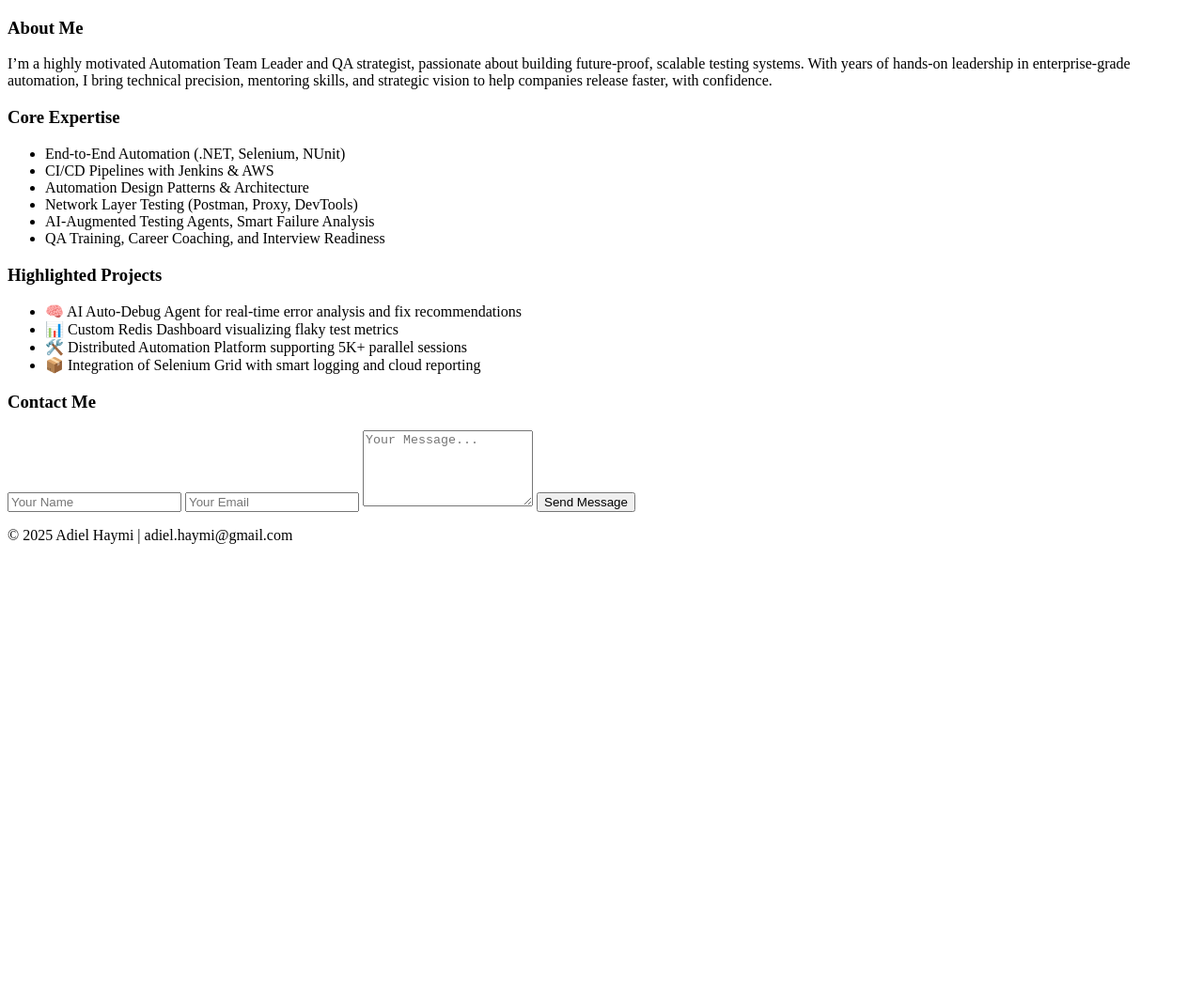
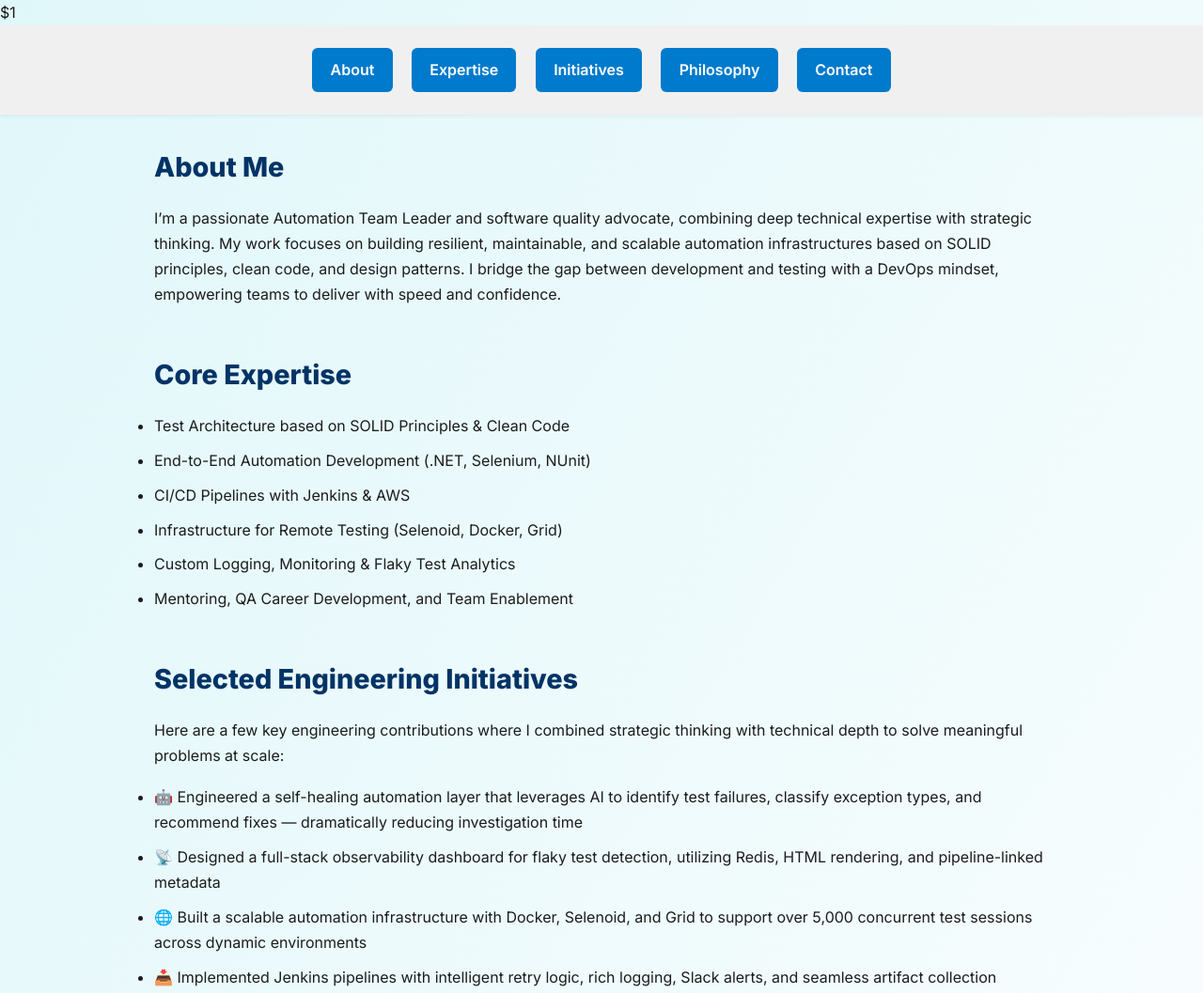
Before and after one commit to adiel122/adiel-haymi.github.io, a plain HTML site: page index.html in a window 1280 px wide. Shown: the top 1057 px of the page at 94% size. Before the commit the page ends 800 px from the top, so only its background shows below. Drawn offline with nearby package versions, Linux system fonts and the light colour scheme.

Commit message:
Update index.html

```diff
--- a/index.html
+++ b/index.html
@@ -1,43 +1,191 @@
 <!DOCTYPE html>
 <html lang="en">
 <head>
-  <!-- ... head content ... -->
+  <meta charset="UTF-8">
+  <meta name="viewport" content="width=device-width, initial-scale=1.0">
+  <title>Adiel Haymi – Automation Team Leader</title>
+  <link href="https://fonts.googleapis.com/css2?family=Inter:wght@400;600;800&display=swap" rel="stylesheet">
+  <script src="https://unpkg.com/scrollreveal"></script>
+  <style>
+    * {
+      margin: 0;
+      padding: 0;
+      box-sizing: border-box;
+    }
+    body {
+      font-family: 'Inter', sans-serif;
+      background: linear-gradient(to bottom right, #e0f7fa, #ffffff);
+      color: #1c1c1c;
+      line-height: 1.7;
+      overflow-x: hidden;
+    }
+    .intro-screen {
+      position: fixed;
+      top: 0;
+      left: 0;
+      width: 100vw;
+      height: 100vh;
+      background: #003366;
+      color: #fff;
+      display: flex;
+      align-items: center;
+      justify-content: center;
+      flex-direction: column;
+      z-index: 9999;
+      animation: fadeOut 1s 2.5s forwards;
+    }
+    .intro-screen h1 {
+      font-size: 2.5rem;
+      animation: slideUp 1s ease-in-out;
+    }
+    @keyframes slideUp {
+      from { transform: translateY(40px); opacity: 0; }
+      to { transform: translateY(0); opacity: 1; }
+    }
+    @keyframes fadeOut {
+      to { opacity: 0; visibility: hidden; }
+    }
+    header {
+      background: #003366;
+      color: white;
+      padding: 2rem;
+      text-align: center;
+      box-shadow: 0 4px 10px rgba(0,0,0,0.15);
+    }
+    header h1 {
+      font-size: 2.8rem;
+      font-weight: 800;
+    }
+    header h2 {
+      font-weight: 400;
+      font-size: 1.3rem;
+      margin-top: 0.5rem;
+    }
+    .links {
+      margin-top: 1.2rem;
+    }
+    .links a, .btn {
+      display: inline-block;
+      margin: 0.5rem;
+      text-decoration: none;
+      color: #fff;
+      background: #007acc;
+      padding: 0.6rem 1.2rem;
+      border-radius: 6px;
+      font-weight: 600;
+      transition: background 0.3s;
+    }
+    .links a:hover, .btn:hover {
+      background: #005999;
+    }
+    .container {
+      max-width: 1000px;
+      margin: auto;
+      padding: 2rem 1.5rem;
+    }
+    section {
+      margin-bottom: 3rem;
+    }
+    h3 {
+      font-size: 1.8rem;
+      color: #003366;
+      margin-bottom: 1rem;
+    }
+    ul li {
+      margin-bottom: 0.6rem;
+    }
+    form {
+      display: flex;
+      flex-direction: column;
+      gap: 1rem;
+      background: #f9f9f9;
+      padding: 1.5rem;
+      border-radius: 8px;
+      box-shadow: 0 0 8px rgba(0,0,0,0.05);
+    }
+    form input, form textarea {
+      padding: 0.8rem;
+      border: 1px solid #ccc;
+      border-radius: 4px;
+      font-size: 1rem;
+      width: 100%;
+    }
+    footer {
+      text-align: center;
+      padding: 2rem;
+      background: #e0e0e0;
+      font-size: 0.9rem;
+    }
+    @media (max-width: 600px) {
+      header h1 { font-size: 1.8rem; }
+      header h2 { font-size: 1rem; }
+      .links a, .btn {
+        display: block;
+        width: 100%;
+        margin: 0.5rem 0;
+        text-align: center;
+      }
+    }
+  </style>
 </head>
-<body>
-  <!-- ... intro-screen and header ... -->
+$1
+
+  <nav style="background: #f0f0f0; padding: 1rem; text-align: center; position: sticky; top: 0; z-index: 1000; box-shadow: 0 2px 4px rgba(0,0,0,0.05);">
+    <a href="#about" class="btn">About</a>
+    <a href="#expertise" class="btn">Expertise</a>
+    <a href="#initiatives" class="btn">Initiatives</a>
+    <a href="#philosophy" class="btn">Philosophy</a>
+    <a href="#contact" class="btn">Contact</a>
+  </nav>
 
   <div class="container">
-    <section class="fade-up">
+    <section id="about" class="fade-up">
       <h3>About Me</h3>
       <p>
-        I’m a highly motivated Automation Team Leader and QA strategist, passionate about building future-proof, scalable testing systems. With years of hands-on leadership in enterprise-grade automation, I bring technical precision, mentoring skills, and strategic vision to help companies release faster, with confidence.
+        I’m a passionate Automation Team Leader and software quality advocate, combining deep technical expertise with strategic thinking. My work focuses on building resilient, maintainable, and scalable automation infrastructures based on SOLID principles, clean code, and design patterns. I bridge the gap between development and testing with a DevOps mindset, empowering teams to deliver with speed and confidence.
       </p>
     </section>
 
-    <section class="fade-up">
+    <section id="expertise" class="fade-up">
       <h3>Core Expertise</h3>
       <ul>
-        <li>End-to-End Automation (.NET, Selenium, NUnit)</li>
+        <li>Test Architecture based on SOLID Principles & Clean Code</li>
+        <li>End-to-End Automation Development (.NET, Selenium, NUnit)</li>
         <li>CI/CD Pipelines with Jenkins & AWS</li>
-        <li>Automation Design Patterns & Architecture</li>
-        <li>Network Layer Testing (Postman, Proxy, DevTools)</li>
-        <li>AI-Augmented Testing Agents, Smart Failure Analysis</li>
-        <li>QA Training, Career Coaching, and Interview Readiness</li>
+        <li>Infrastructure for Remote Testing (Selenoid, Docker, Grid)</li>
+        <li>Custom Logging, Monitoring & Flaky Test Analytics</li>
+        <li>Mentoring, QA Career Development, and Team Enablement</li>
       </ul>
     </section>
 
-    <section class="fade-up">
-      <h3>Highlighted Projects</h3>
-      <ul>
-        <li>🧠 AI Auto-Debug Agent for real-time error analysis and fix recommendations</li>
-        <li>📊 Custom Redis Dashboard visualizing flaky test metrics</li>
-        <li>🛠️ Distributed Automation Platform supporting 5K+ parallel sessions</li>
-        <li>📦 Integration of Selenium Grid with smart logging and cloud reporting</li>
-      </ul>
-    </section>
+    <section id="initiatives" class="fade-up">
+  <h3>Selected Engineering Initiatives</h3>
+  <p style="margin-bottom: 1rem;">
+    Here are a few key engineering contributions where I combined strategic thinking with technical depth to solve meaningful problems at scale:
+  </p>
+  <ul>
+    <li>🤖 Engineered a self-healing automation layer that leverages AI to identify test failures, classify exception types, and recommend fixes — dramatically reducing investigation time</li>
+    <li>📡 Designed a full-stack observability dashboard for flaky test detection, utilizing Redis, HTML rendering, and pipeline-linked metadata</li>
+    <li>🌐 Built a scalable automation infrastructure with Docker, Selenoid, and Grid to support over 5,000 concurrent test sessions across dynamic environments</li>
+    <li>📥 Implemented Jenkins pipelines with intelligent retry logic, rich logging, Slack alerts, and seamless artifact collection</li>
+  </ul>
+</section>
 
+<section id="philosophy" class="fade-up">
+  <h3>Automation Philosophy & Differentiators</h3>
+  <p style="margin-bottom: 1rem;">
+    I bring a holistic and innovative mindset to automation — one that integrates engineering excellence, scalable infrastructure, and human-centric enablement:
+  </p>
+  <ul>
+    <li>🧠 Advocate of test optimization with AI-driven prioritization engines, focusing execution around high-risk changes and business-critical flows</li>
+    <li>🕸️ Pioneer in integrating traffic-based validation into test frameworks using browser DevTools and proxy inspection for backend contract assurance</li>
+    <li>📘 Built intelligent onboarding systems — documentation bots + test environments — that cut new hire ramp-up time in half</li>
+    <li>🎓 Public educator in QA: combining technical teaching with career mentorship, interview prep, and simulation-based learning</li>
+    <li>🧭 My automation decisions are always guided by SOLID principles, clarity, reusability, and long-term maintainability</li>
+  </ul>
+</section>
 
-    <section class="fade-up">
+    <section id="contact" class="fade-up">
       <h3>Contact Me</h3>
       <form action="mailto:adiel.haymi@gmail.com" method="POST" enctype="text/plain">
         <input type="text" name="name" placeholder="Your Name" required>
```
